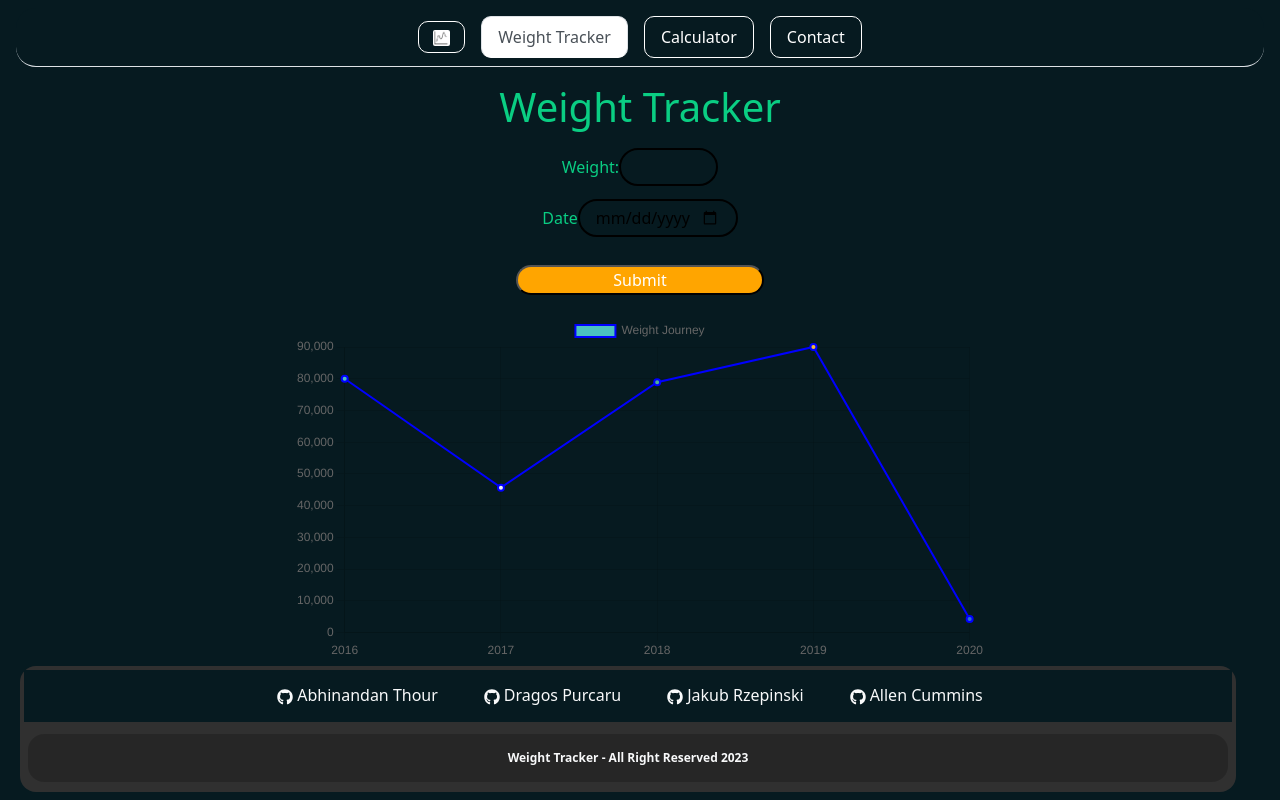
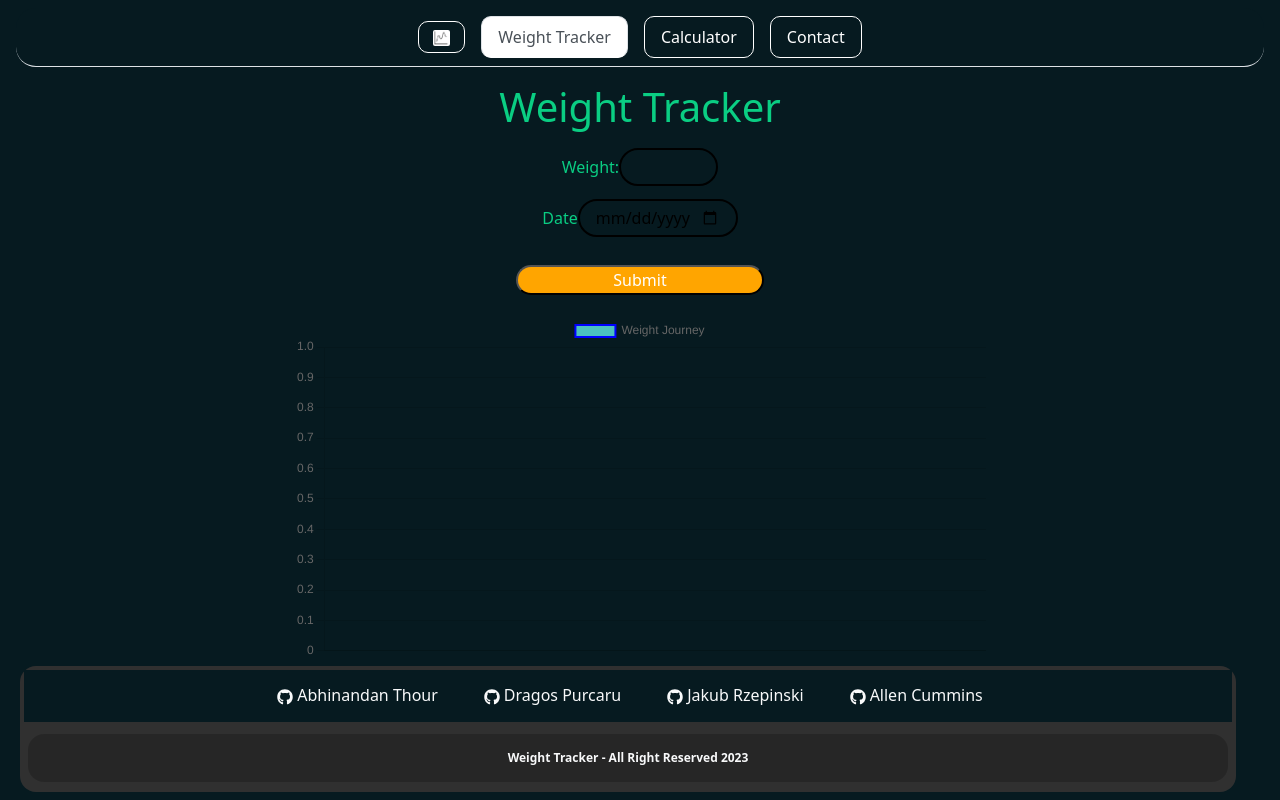
Before and after one commit to Bh00fie/Weight-Tracker, a React (Create React App) app: page /tracker in a window 1280 px wide. Built offline with nearby package versions, Linux system fonts and the light colour scheme.

Commit message:
Chart using local storage data

```diff
--- a/src/components/pages/Tracker.js
+++ b/src/components/pages/Tracker.js
@@ -1,16 +1,13 @@
 import React from "react";
 import { useState, useEffect } from "react";
-import { UserData } from "../sections/linechart/Data";
 import LineChart from "../sections/linechart/LineChart";
 import "./tracker.css"
+
 
 const currentWeightData = {
   weight:  "",
   date: ""
 }
-
-//const weightDataArray = [];
-
 
 const Tracker = () => {
 // eslint-disable-next-line
@@ -31,13 +28,16 @@ const Tracker = () => {
     const initialValue = JSON.parse(savedDate);
     return initialValue || "";
   });
-// eslint-disable-next-line
-  const [userData, setUserData ] = useState({
-    labels: UserData.map((data) => data.year),
+
+  const ChartData = JSON.parse(localStorage.getItem("weightData")) || [];
+
+  // eslint-disable-next-line
+  const [newChartData, setChartData ] = useState({
+    labels: ChartData.map((data) => data.date),
     datasets: [
       {
         label: "Weight Journey",
-        data: UserData.map((data) => data.userGain),
+        data: ChartData.map((data) => data.weight),
         backgroundColor: [
           "rgba(75,192,192,1)",
           "#ecf0f1",
@@ -52,24 +52,17 @@ const Tracker = () => {
   });
 
   useEffect(() => {
-    // storing input name
     currentWeightData.weight = weight;
     localStorage.setItem("weight", JSON.stringify(weight));
   }, [weight]);
 
   useEffect(() => {
-    // storing input name
     currentWeightData.date = date;
     localStorage.setItem("date", JSON.stringify(date));
   }, [date]);
 
-  // submitData(() => {
-  //   //weightData.join(currentWeightData);
-  //   localStorage.setItem("weightData", JSON.stringify(currentWeightData));
-  // }, [weightData]);
-
-  function submitData() {
-    localStorage.clear();
+    function submitData() {
+    //localStorage.clear();
     if(currentWeightData.date === "" || currentWeightData.weight === "")
     return;
 
@@ -105,9 +98,8 @@ const Tracker = () => {
       <br></br>
       <button className="submitButton" onClick={submitData}>Submit</button>
     </form>
-
       <div className="lineChart" style={{ width: 700 }}>
-        <LineChart chartData={userData} />
+        <LineChart chartData={newChartData} />
       </div>
     </div>
 
--- a/src/components/sections/linechart/LineChart.js
+++ b/src/components/sections/linechart/LineChart.js
@@ -1,5 +1,6 @@
 import React from "react";
 import { Line } from "react-chartjs-2";
+// eslint-disable-next-line
 import { Chart as ChartJS } from "chart.js/auto";
 
 function LineChart({ chartData }) {
```
